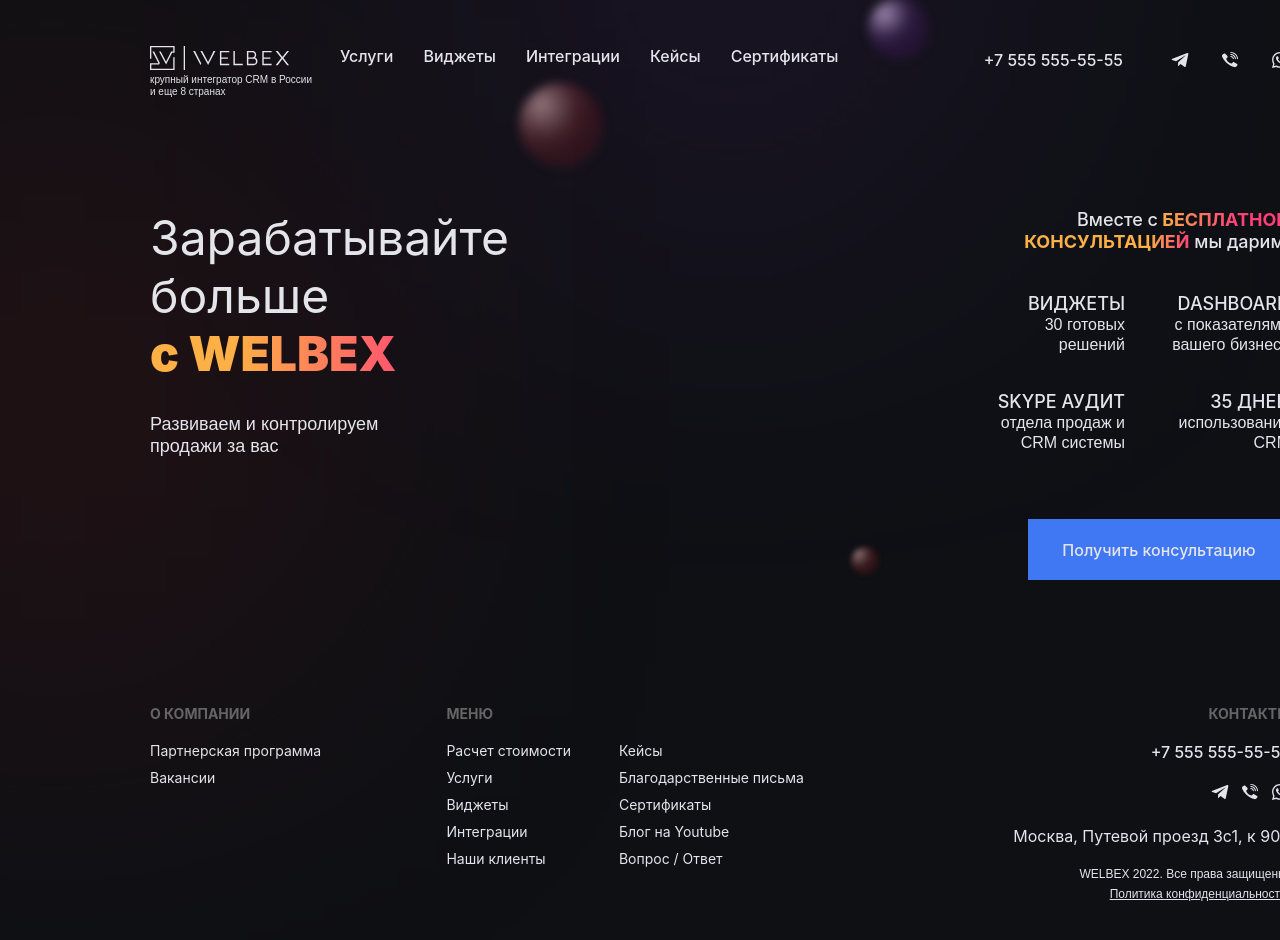
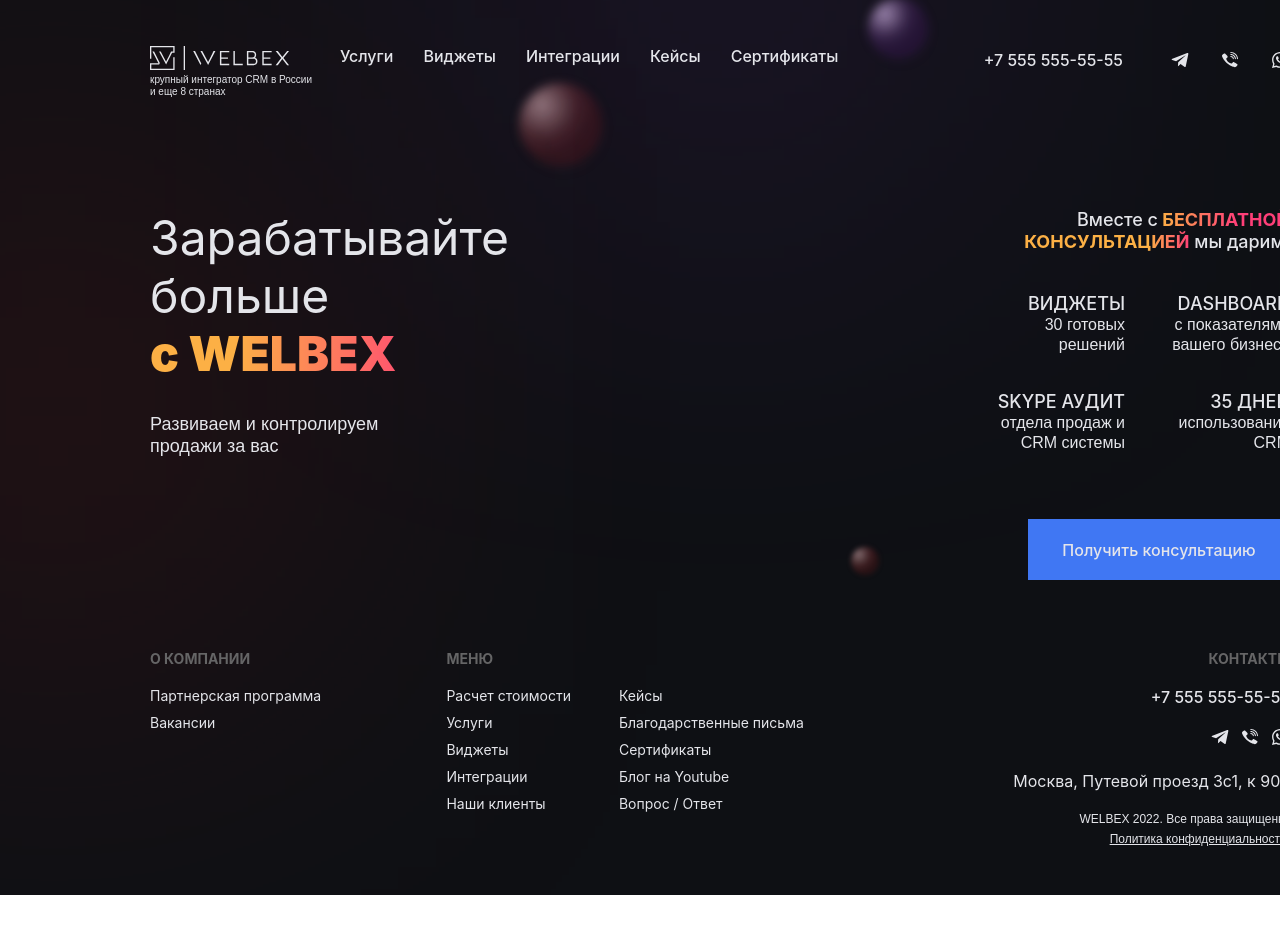
Before and after one commit to Julie-Trifonova/styled_page, a React (Create React App) app: page / in a window 1280 px wide. Shown: the top 940 px of the page. After the commit the page ends 895 px from the top, so only its background shows below. Built offline with nearby package versions, Linux system fonts and the light colour scheme.

Commit message:
Add_changes_to_styles

```diff
--- a/src/App.module.css
+++ b/src/App.module.css
@@ -24,7 +24,10 @@
 
 .app {
     display: block;
+    margin: 0 auto;
     position: absolute;
+    overflow: hidden;
+    text-overflow: clip;
     z-index: -1;
     width: 100%;
     min-height: 100vh;
@@ -113,6 +116,8 @@
 .box {
     display: block;
     box-sizing: border-box;
+    width: 100%;
+    margin: 0 auto;
 }
 
 .welbex_logo {
@@ -236,7 +241,7 @@
     color: #E4E5EA;
 }
 
-@media (min-width: 320px) and (max-width: 1440px) {
+@media (min-width: 321px) {
     .app {
         padding: 46px 150px 0 150px;
     }
@@ -412,8 +417,7 @@
     .footer {
         display: block;
         height: 315px;
-        margin-top: 70px;
-        padding: 55px 0;
+        padding: 70px 0 55px 0;
     }
 
     .footer_sections {
@@ -570,7 +574,6 @@
         opacity: 0.5;
         filter: blur(196px);
     }
-    .background_purple_glass {
     .background__glass {
         display: inherit;
         width: 320px;
@@ -586,31 +589,20 @@
                 rgba(26, 29, 35, 0) 100%
         );
     }
-    }
 
-    .app {
-        padding: 0;
-    }
-
-    .box {
-        width: 100%;
-    }
     .header_desktop {
         display: none;
     }
-
     .mobile_header {
         display: block;
         padding: 20px 15px;
         height: 55px;
         background: black;
     }
-
     .mobile_header_menu_services_items_list {
         display: flex;
         justify-content: space-between;
     }
-
     .mobile_header_menu_services_item {
         text-transform: uppercase;
         font-size: 12px;
@@ -618,76 +610,64 @@
         line-height: 15px;
         color: #E4E5EA;
     }
+
     .content {
         display: none;
     }
-
     .mobile_content {
         display: flex;
         flex-direction: column;
         padding: 40px 15px 60px 15px;
     }
-
     .left_block_title_text_part_1 {
         font-size: 36px;
         font-weight: 400;
         line-height: 44px;
         color: #E4E5EA;
     }
-
     .left_block_tile_welbex_text {
         font-size: 36px;
         font-weight: 900;
         line-height: 44px;
         color: #E4E5EA;
     }
-
     .left_block_tile_welbex_text_part_1 {
         color: #FCB045;
     }
-
     .left_block_subtitle {
         margin-top: 15px;
     }
-
     .right_block {
         display: none;
     }
-
     .right_block_button_consultation_container {
         display: none;
     }
-
     .mobile_right_block {
         margin-top: 47px;
     }
-
     .mobile_right_block_title_white_text {
         font-size: 18px;
         font-weight: 500;
         line-height: 22px;
         color: #E4E5EA;
     }
-
     .mobile_right_block_title_gradient_text {
         font-size: 18px;
         font-weight: 700;
         line-height: 22px;
         text-transform: uppercase;
     }
-
     .mobile_right_block_title_part_2 {
         background: linear-gradient(to right, #fcb045 2%, #ff3f78 60%);
         -webkit-background-clip: text;
         -webkit-text-fill-color: transparent;
     }
-
     .mobile_right_block_title_part_3 {
         background: linear-gradient(to right, #fcb045 75%, #ff3f78 100%);
         -webkit-background-clip: text;
         -webkit-text-fill-color: transparent;
     }
-
     .mobile_right_block_gifts_list {
         margin-top: 20px;
         display: grid;
@@ -695,13 +675,11 @@
         grid-template-columns: 115px 141px;
         grid-auto-rows: minmax(16px, auto);
     }
-
     .mobile_right_block_gift {
         display: flex;
         align-items: center;
         width: 135px;
     }
-
     .mobile_right_block_gift_dash {
         box-sizing: border-box;
         width: 10px;
@@ -709,7 +687,6 @@
         -webkit-border-image: -webkit-linear-gradient(left, #fcb045 36.99%, #fd1d1d 100%);
         border-image-slice: 1;
     }
-
     .mobile_right_block_gift_text {
         margin-left: 5px;
         text-transform: uppercase;
```
Lines whose indentation alone changed are shown as unchanged.
